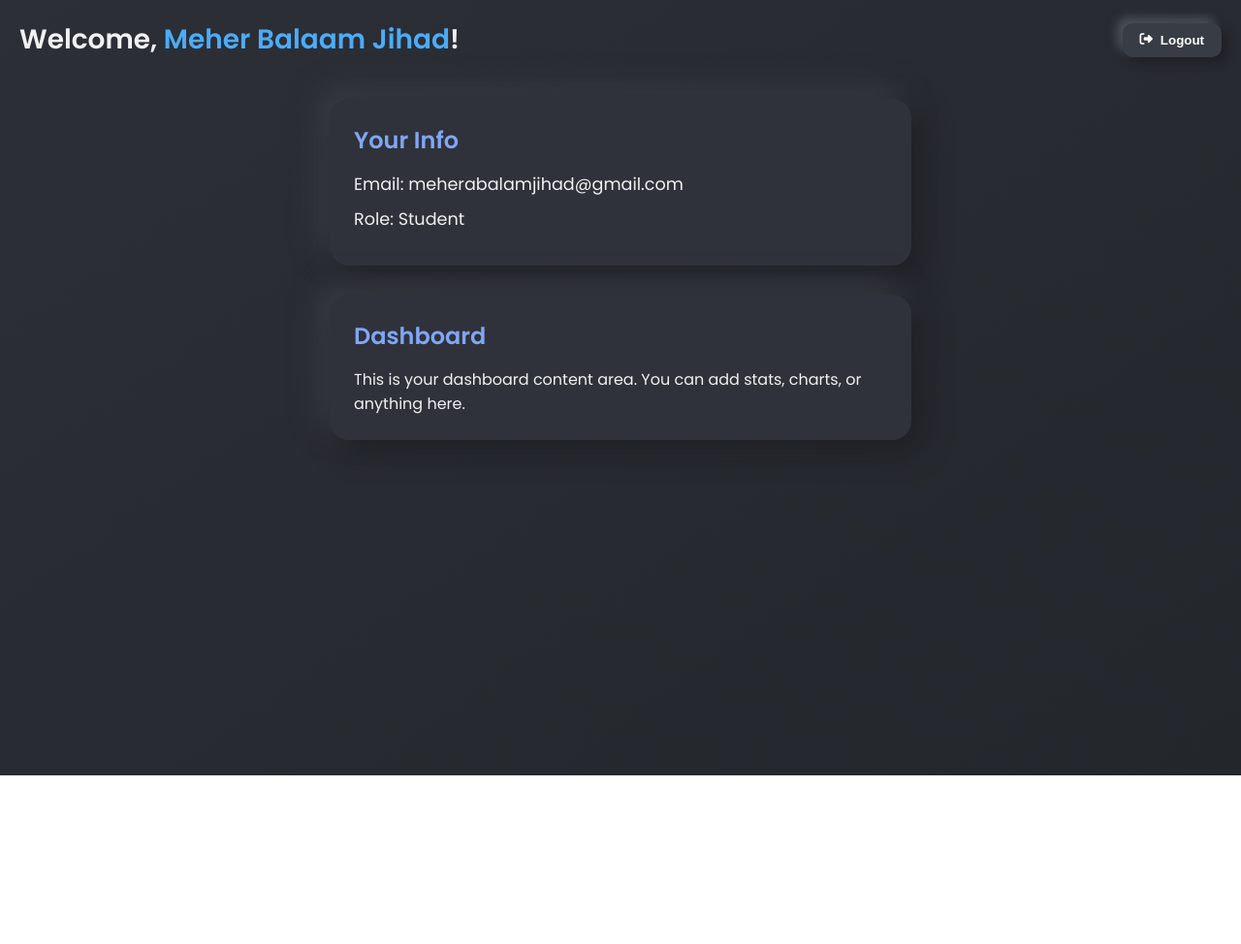
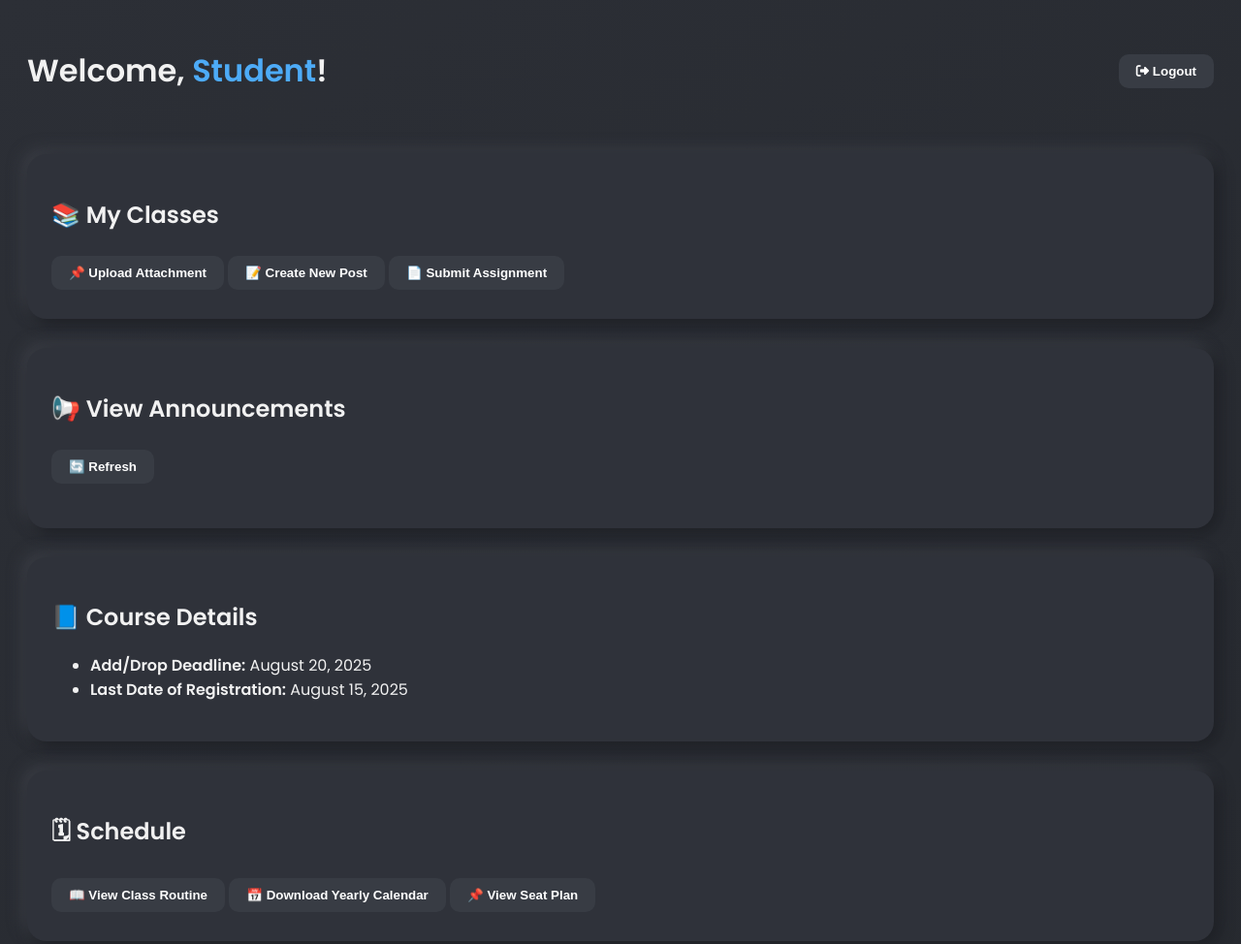
Before and after one commit to SRTonmoy/the-hatchcoders-sd3, a plain HTML site: page dashboard.html in a window 1280 px wide. Shown: the top 974 px of the page at 97% size. Before the commit the page ends 800 px from the top, so only its background shows below. Drawn offline with Linux system fonts and the light colour scheme.

Commit message:
Last for today

```diff
--- a/dashboard.css
+++ /dev/null
@@ -1,73 +0,0 @@
-@import url('https://fonts.googleapis.com/css2?family=Poppins:wght@400;600&display=swap');
-
-* {
-  margin: 0;
-  padding: 0;
-  box-sizing: border-box;
-}
-
-body {
-  font-family: 'Poppins', sans-serif;
-  background: linear-gradient(145deg, #2c2f36, #23262b);
-  color: #f1f1f1;
-  min-height: 100vh;
-  padding: 20px;
-}
-
-header {
-  display: flex;
-  justify-content: space-between;
-  align-items: center;
-  margin-bottom: 40px;
-}
-
-header h1 {
-  font-weight: 600;
-  font-size: 28px;
-}
-
-header h1 span {
-  color: #4dabf7;
-}
-
-#logoutBtn {
-  background: #383c44;
-  border: none;
-  padding: 10px 18px;
-  border-radius: 10px;
-  color: white;
-  font-weight: bold;
-  cursor: pointer;
-  box-shadow: 6px 6px 10px #1f2126, -6px -6px 10px #4c5058;
-  display: flex;
-  align-items: center;
-  gap: 8px;
-  transition: background 0.3s;
-}
-
-#logoutBtn:hover {
-  background: #4a4f58;
-}
-
-main {
-  max-width: 600px;
-  margin: 0 auto;
-}
-
-.info, .dashboard-content {
-  background: #2f323a;
-  padding: 25px;
-  border-radius: 20px;
-  box-shadow: 10px 10px 30px #1d1f24, -10px -10px 30px #3c3f47;
-  margin-bottom: 30px;
-}
-
-.info h2, .dashboard-content h2 {
-  margin-bottom: 15px;
-  color: #81a6f5;
-}
-
-.info p {
-  margin-bottom: 10px;
-  font-size: 1.1em;
-}
--- a/dashboard.html
+++ b/dashboard.html
@@ -3,49 +3,167 @@
 <head>
   <meta charset="UTF-8" />
   <meta name="viewport" content="width=device-width, initial-scale=1" />
-  <title>T.Nestia Dashboard</title>
-  <link
-    href="https://fonts.googleapis.com/css2?family=Poppins:wght@400;600&display=swap"
-    rel="stylesheet"
-  />
+  <title>T.Nestia Student Dashboard</title>
+  <link href="https://fonts.googleapis.com/css2?family=Poppins:wght@400;600&display=swap" rel="stylesheet" />
   <script src="https://kit.fontawesome.com/a076d05399.js" crossorigin="anonymous"></script>
-  <link rel="stylesheet" href="dashboard.css" />
+  <style>
+    body {
+      font-family: 'Poppins', sans-serif;
+      background: linear-gradient(145deg, #2c2f36, #23262b);
+      color: #f1f1f1;
+      min-height: 100vh;
+      padding: 20px;
+    }
+    header {
+      display: flex;
+      justify-content: space-between;
+      align-items: center;
+      margin-bottom: 40px;
+    }
+    header h1 span {
+      color: #4dabf7;
+    }
+    button {
+      background: #383c44;
+      border: none;
+      padding: 10px 18px;
+      border-radius: 10px;
+      color: white;
+      font-weight: bold;
+      cursor: pointer;
+      margin: 5px 0;
+    }
+    button:hover {
+      background: #4a4f58;
+    }
+    .dashboard-content {
+      background: #2f323a;
+      padding: 25px;
+      border-radius: 20px;
+      margin-bottom: 30px;
+      box-shadow: 5px 5px 15px #1d1f24, -5px -5px 15px #3c3f47;
+    }
+    textarea, input[type="file"] {
+      width: 100%;
+      margin: 5px 0 10px;
+    }
+  </style>
 </head>
 <body>
+
   <header>
-    <h1>Welcome, <span id="username">User</span>!</h1>
-    <button id="logoutBtn"><i class="fas fa-sign-out-alt"></i> Logout</button>
+    <h1>Welcome, <span id="username">Student</span>!</h1>
+    <button onclick="window.location.href='index.html'"><i class="fas fa-sign-out-alt"></i> Logout</button>
   </header>
 
-  <main>
-    <section class="info">
-      <h2>Your Info</h2>
-      <p>Email: <span id="userEmail">user@example.com</span></p>
-      <p>Role: <span id="userRole">Student</span></p>
-    </section>
+  <section class="dashboard-content">
+    <h2>📚 My Classes</h2>
+    <button onclick="showAttachmentUpload()">📌 Upload Attachment</button>
+    <button onclick="createNewPost()">📝 Create New Post</button>
+    <button onclick="submitAssignment()">📄 Submit Assignment</button>
+    <div id="myClassesOutput"></div>
+  </section>
 
-    <section class="dashboard-content">
-      <h2>Dashboard</h2>
-      <p>This is your dashboard content area. You can add stats, charts, or anything here.</p>
-    </section>
-  </main>
+  <section class="dashboard-content">
+    <h2>📢 View Announcements</h2>
+    <button onclick="loadAnnouncements()">🔄 Refresh</button>
+    <ul id="announcementList"></ul>
+  </section>
+
+  <section class="dashboard-content">
+    <h2>📘 Course Details</h2>
+    <ul>
+      <li><strong>Add/Drop Deadline:</strong> August 20, 2025</li>
+      <li><strong>Last Date of Registration:</strong> August 15, 2025</li>
+    </ul>
+  </section>
+
+  <section class="dashboard-content">
+    <h2>🗓 Schedule</h2>
+    <button onclick="alert('Routine loaded.')">📖 View Class Routine</button>
+    <button onclick="downloadCalendar()">📅 Download Yearly Calendar</button>
+    <button onclick="alert('Seat plan loaded.')">📌 View Seat Plan</button>
+  </section>
+
+  <section class="dashboard-content">
+    <h2>📄 Document Access</h2>
+    <button onclick="alert('Reported ID card lost')">🇩🇭 ID Card Lost</button>
+    <button onclick="alert('Request sent for transcript')">📄 Transcript Need</button>
+    <button onclick="alert('Download started')">⬇️ Download Semester-wise Transcript</button>
+  </section>
+
+  <section class="dashboard-content">
+    <h2>🕵️ Anonymous Post</h2>
+    <textarea placeholder="Write something anonymously..."></textarea><br>
+    <button onclick="alert('Anonymous post submitted!')">Send</button>
+  </section>
+
+  <section class="dashboard-content">
+    <h2>🏆 Competitive Programming</h2>
+    <button onclick="alert('You are enrolled!')">💻 Enroll Now</button>
+  </section>
+
+  <section class="dashboard-content">
+    <h2>🎉 Participate in Event</h2>
+    <p><strong>Intra Competitions:</strong></p>
+    <button onclick="alert('Registered for Football')">⚽ Football</button>
+    <button onclick="alert('Registered for Cricket')">🏏 Cricket</button>
+    <button onclick="alert('Registered for Badminton')">🏸 Badminton</button>
+  </section>
+
+  <section class="dashboard-content">
+    <h2>⚠️ Report System Failure</h2>
+    <button onclick="alert('AC issue reported')">❄️ AC Not Working</button>
+    <button onclick="alert('Projector issue reported')">🔦 Projector Not Working</button>
+    <button onclick="alert('Computer issue reported')">🖥️ Computer Not Working</button>
+  </section>
 
   <script>
-    // Dummy data, replace with real user data
-    const user = {
-      name: "Meher Balaam Jihad",
-      email: "meherabalamjihad@gmail.com",
-      role: "Student",
-    };
+    function showAttachmentUpload() {
+      document.getElementById("myClassesOutput").innerHTML = `
+        <p><strong>Upload Attachment:</strong></p>
+        <input type="file" />
+        <button onclick="alert('Attachment uploaded!')">Upload</button>
+      `;
+    }
 
-    document.getElementById("username").textContent = user.name;
-    document.getElementById("userEmail").textContent = user.email;
-    document.getElementById("userRole").textContent = user.role;
+    function createNewPost() {
+      document.getElementById("myClassesOutput").innerHTML = `
+        <p><strong>Create Post:</strong></p>
+        <textarea rows="3" placeholder="Type your post here..."></textarea><br>
+        <button onclick="alert('Post submitted!')">Post</button>
+      `;
+    }
 
-    document.getElementById("logoutBtn").addEventListener("click", () => {
-      // Example: Redirect to login page after logout
-      window.location.href = "index.html";
-    });
+    function submitAssignment() {
+      document.getElementById("myClassesOutput").innerHTML = `
+        <p><strong>Submit Assignment:</strong></p>
+        <input type="file" /><br>
+        <textarea rows="2" placeholder="Optional comments..."></textarea><br>
+        <button onclick="alert('Assignment submitted!')">Submit</button>
+      `;
+    }
+
+    function loadAnnouncements() {
+      const announcements = [
+        "📅 Midterm exam starts next week.",
+        "📅 Library will remain closed on Friday."
+      ];
+      const list = document.getElementById("announcementList");
+      list.innerHTML = "";
+      announcements.forEach(item => {
+        const li = document.createElement("li");
+        li.textContent = item;
+        list.appendChild(li);
+      });
+    }
+
+    function downloadCalendar() {
+      const link = document.createElement("a");
+      link.href = "calendar2025.pdf";
+      link.download = "T-Nestia_Yearly_Calendar_2025.pdf";
+      link.click();
+    }
   </script>
 </body>
 </html>
```
